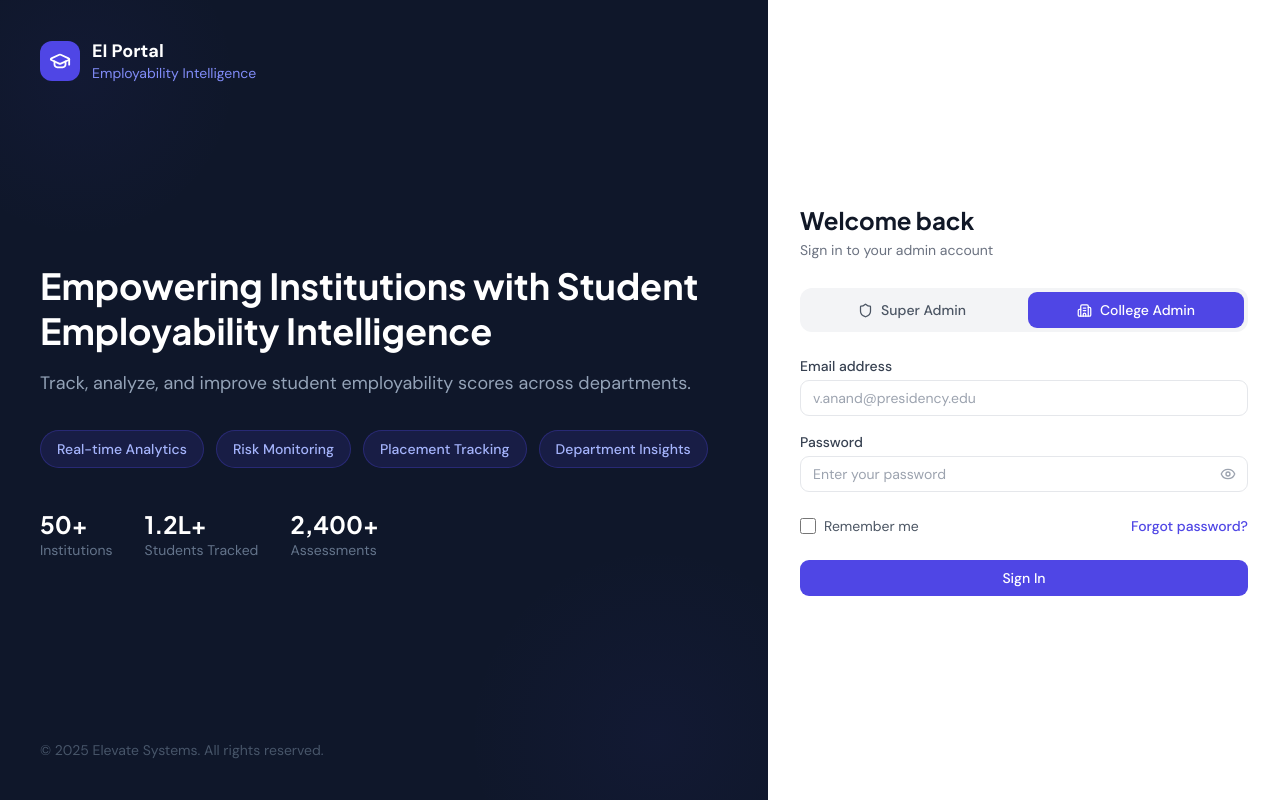
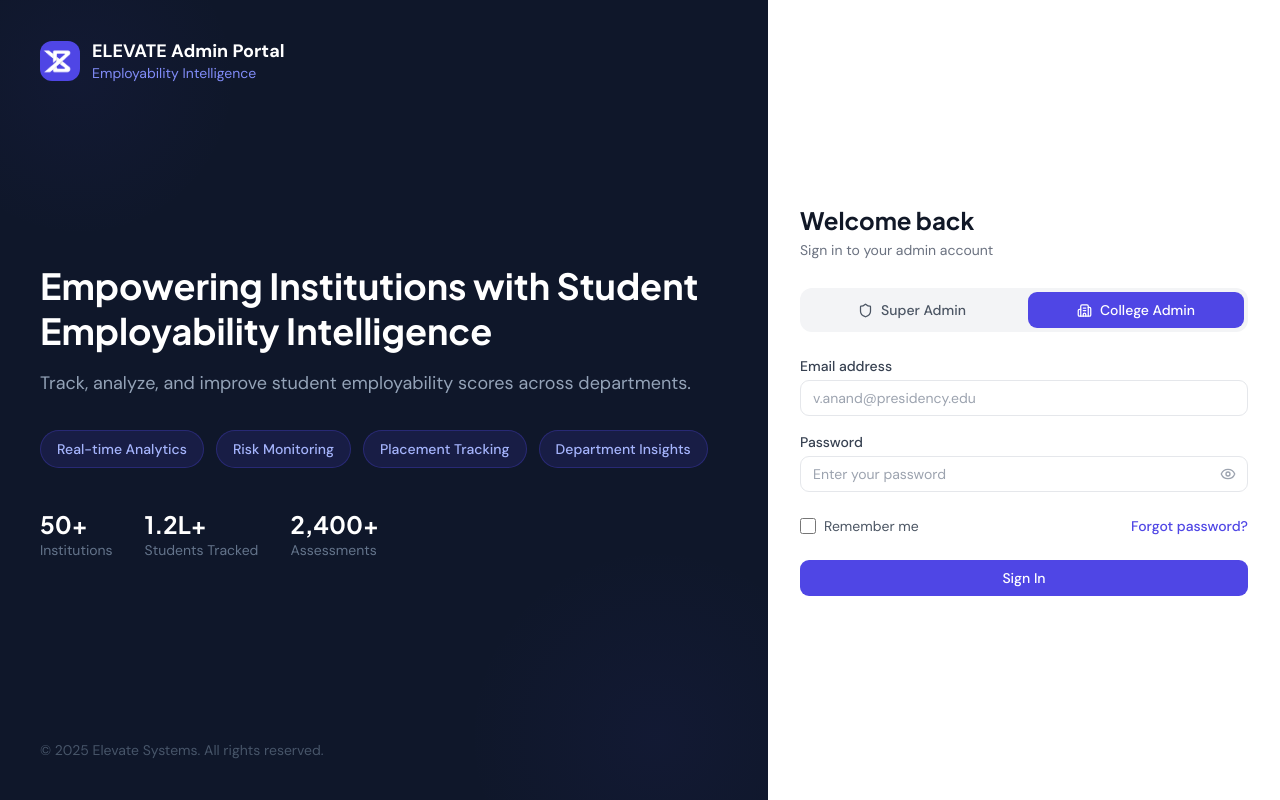
Before and after one commit to ArunkumarOrg12/elevate_admin_website, a React (Vite) app: page /sign-in in a window 1280 px wide. Built offline with nearby package versions, Linux system fonts and the light colour scheme; no server answers.

Commit message:
Change icon and name

```diff
--- a/src/components/layout/Sidebar.jsx
+++ b/src/components/layout/Sidebar.jsx
@@ -94,11 +94,12 @@ export default function Sidebar() {
         {/* Logo */}
         <div className="flex items-center px-4 py-5 border-b border-white/10">
           <div className="flex-shrink-0 w-8 h-8 rounded-lg bg-indigo-600 flex items-center justify-center">
-            <GraduationCap size={18} className="text-white" />
+            {/* <GraduationCap size={18} className="text-white" /> */}
+            <img src="./Logo whitevector.png" alt="Logo" />
           </div>
           {showLabels && (
             <div className="ml-3 overflow-hidden flex-1">
-              <div className="text-white font-bold text-sm leading-tight">EI Portal</div>
+              <div className="text-white font-bold text-sm leading-tight">ELEVATE Admin Portal</div>
               <div className="text-gray-400 text-xs">Employability Intelligence</div>
             </div>
           )}
--- a/src/pages/SignIn.jsx
+++ b/src/pages/SignIn.jsx
@@ -50,10 +50,11 @@ export default function SignIn() {
 
         <div className="relative z-10 flex items-center gap-3">
           <div className="w-10 h-10 rounded-xl bg-indigo-600 flex items-center justify-center">
-            <GraduationCap size={22} className="text-white" />
+            {/* <GraduationCap size={22} className="text-white" /> */}
+            <img src="./Logo whitevector.png" alt="Logo" />
           </div>
           <div>
-            <div className="text-white font-bold text-lg leading-tight">EI Portal</div>
+            <div className="text-white font-bold text-lg leading-tight">ELEVATE Admin Portal</div>
             <div className="text-indigo-400 text-sm">Employability Intelligence</div>
           </div>
         </div>
```
Also changed, not shown: public/Logo whitevector.png (added).
